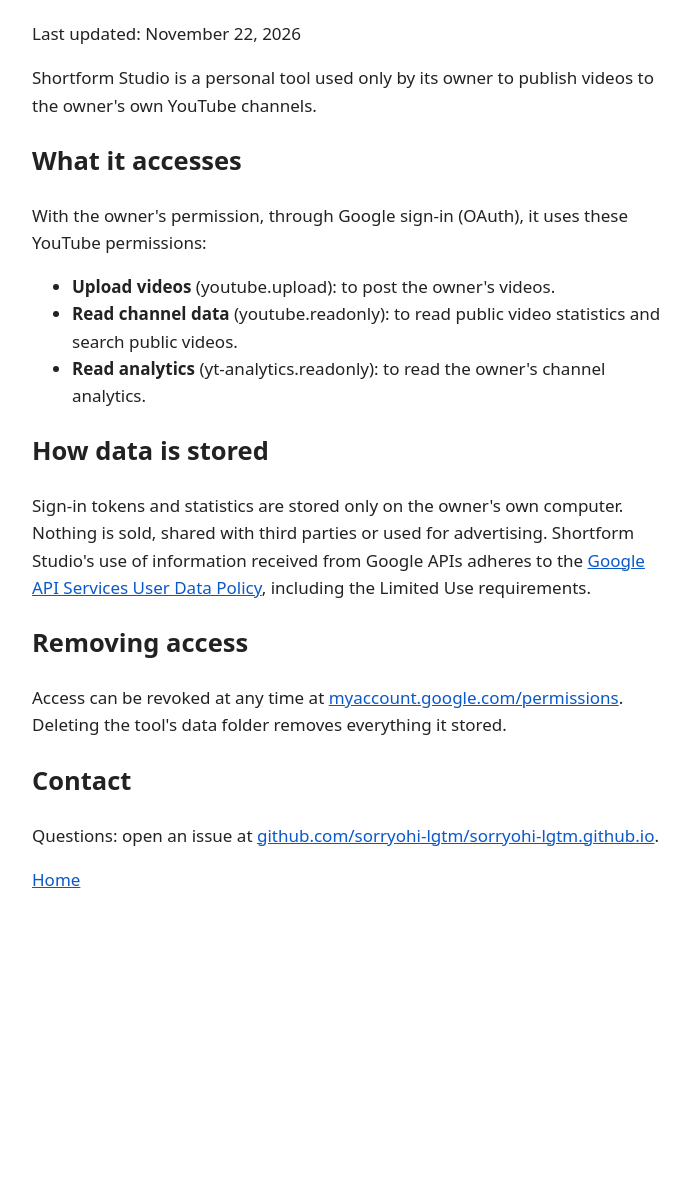
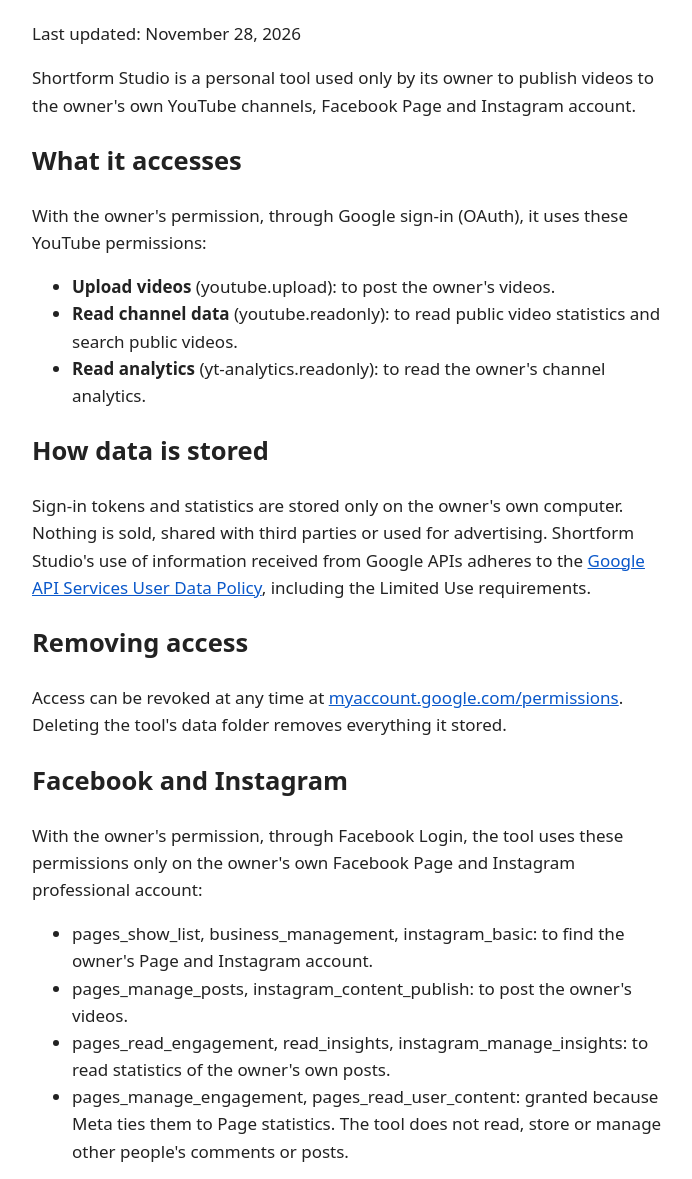
Before and after one commit to sorryohi-lgtm/sorryohi-lgtm.github.io, a plain HTML site: page privacy.html in a window 1280 px wide. Shown: the part 97-1276 px from the top of the page, without its empty margins (288-980 px from the left). Before the commit the page ends 1030 px from the top, so only its background shows below. Drawn offline with Linux system fonts and the light colour scheme.

Commit message:
Add files via upload

```diff
--- a/privacy.html
+++ b/privacy.html
@@ -4,8 +4,8 @@
 <style>body{font:17px/1.6 system-ui,sans-serif;max-width:640px;margin:40px auto;padding:0 16px;color:#222;background:#fff}a{color:#0a58ca}</style>
 </head><body>
 <h1>Privacy Policy</h1>
-<p>Last updated: November 22, 2026</p>
-<p>Shortform Studio is a personal tool used only by its owner to publish videos to the owner's own YouTube channels.</p>
+<p>Last updated: November 28, 2026</p>
+<p>Shortform Studio is a personal tool used only by its owner to publish videos to the owner's own YouTube channels, Facebook Page and Instagram account.</p>
 <h2>What it accesses</h2>
 <p>With the owner's permission, through Google sign-in (OAuth), it uses these YouTube permissions:</p>
 <ul><li><b>Upload videos</b> (youtube.upload): to post the owner's videos.</li>
@@ -19,6 +19,15 @@ including the Limited Use requirements.</p>
 <h2>Removing access</h2>
 <p>Access can be revoked at any time at <a href="https://myaccount.google.com/permissions">myaccount.google.com/permissions</a>.
 Deleting the tool's data folder removes everything it stored.</p>
+<h2>Facebook and Instagram</h2>
+<p>With the owner's permission, through Facebook Login, the tool uses these permissions only on the owner's own Facebook Page and Instagram professional account:</p>
+<ul>
+<li>pages_show_list, business_management, instagram_basic: to find the owner's Page and Instagram account.</li>
+<li>pages_manage_posts, instagram_content_publish: to post the owner's videos.</li>
+<li>pages_read_engagement, read_insights, instagram_manage_insights: to read statistics of the owner's own posts.</li>
+<li>pages_manage_engagement, pages_read_user_content: granted because Meta ties them to Page statistics. The tool does not read, store or manage other people's comments or posts.</li>
+</ul>
+<p>Tokens and statistics are stored only on the owner's own computer. Nothing is sold, shared or used for advertising. Access can be removed in Facebook Settings under Business integrations, and deleting the tool's data folder removes everything it stored.</p>
 <h2>Contact</h2>
 <p>Questions: open an issue at <a href="https://github.com/sorryohi-lgtm/sorryohi-lgtm.github.io/issues">github.com/sorryohi-lgtm/sorryohi-lgtm.github.io</a>.</p>
 <p><a href="index.html">Home</a></p>
```
